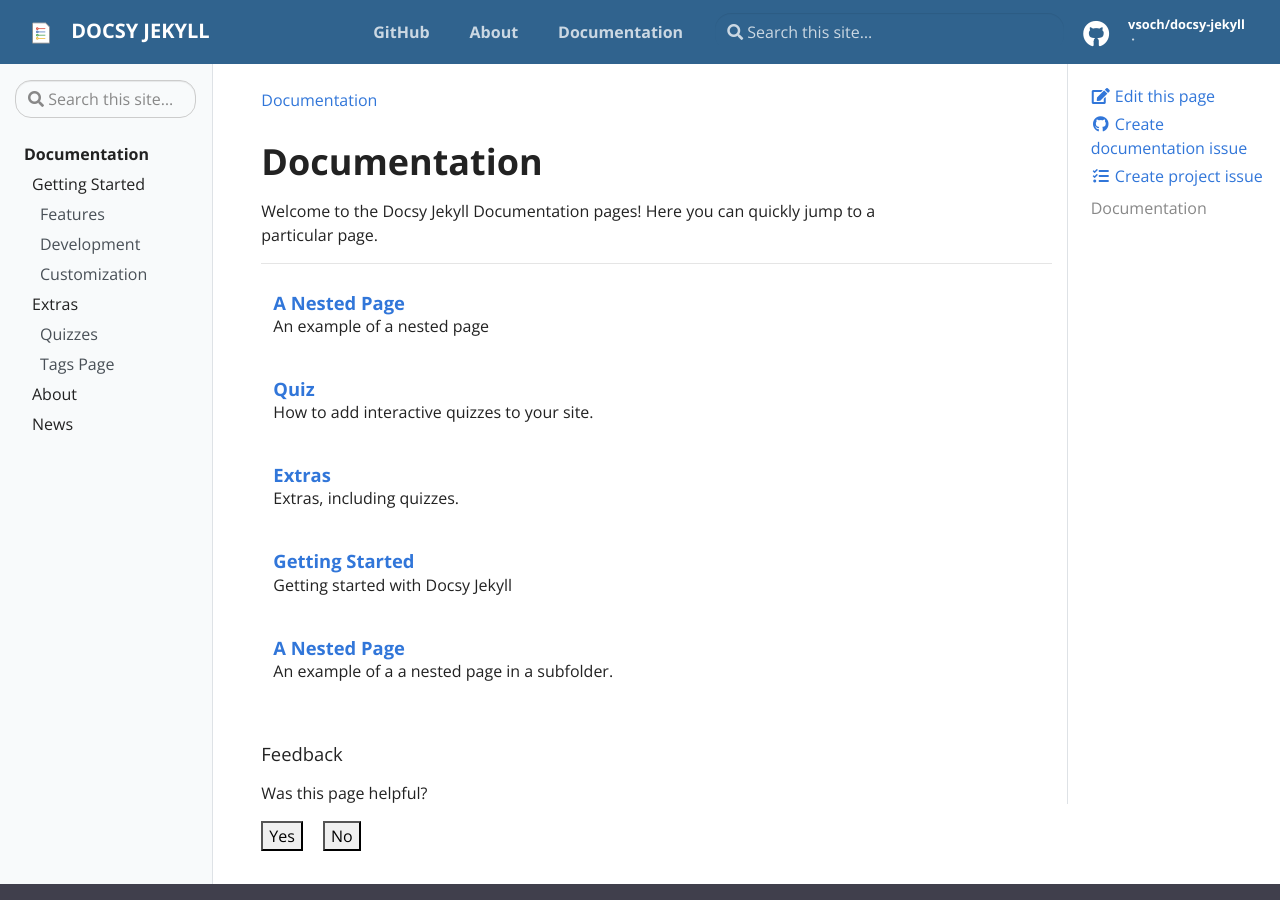
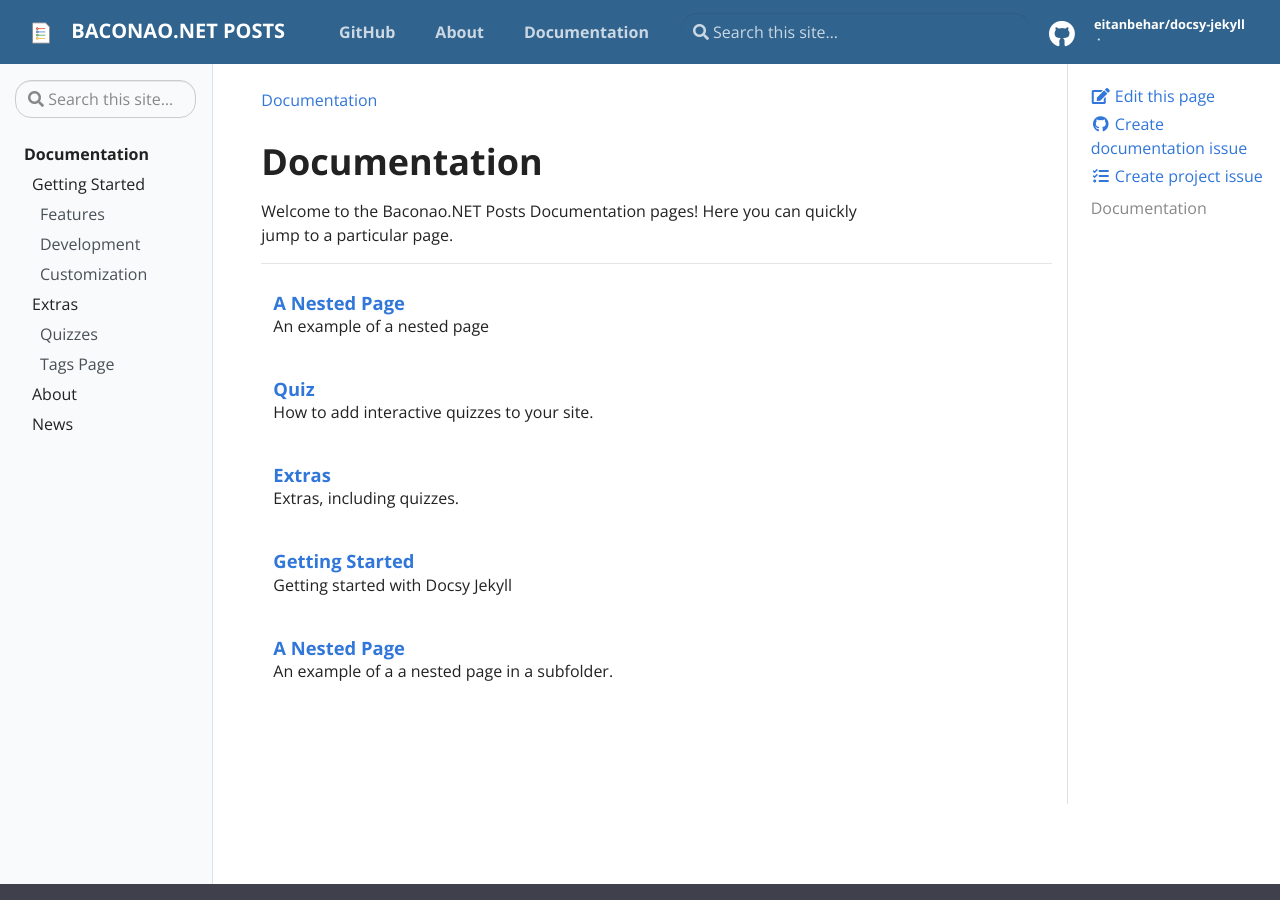
Before and after one commit to eitanbehar/docsy-jekyll, a Jekyll site: the page built from pages/docs.md, in a window 1280 px wide and 900 px high. Built offline with Jekyll 4.4.1, drawn with Linux system fonts in a browser that asks for light colours; some of the changed text lies outside the part shown.

Commit message:
update config

```diff
--- a/_config.yml
+++ b/_config.yml
@@ -14,32 +14,32 @@
 # You can create any custom variable you would like, and they will be accessible
 # in the templates via {{ site.myvariable }}.
 
-title: Docsy Jekyll
-email: your-email@domain.com
-author: Dinosaur Avocado
+title: Baconao.NET Posts
+email: info@baconao.net
+author: Baconao.NET
 description: > # this means to ignore newlines until "baseurl:"
   Write an awesome description for your new site here. You can edit this
   line in _config.yml. It will appear in your document head meta (for
   Google search results) and in your feed.xml site description.
 
 # DO NOT CHANGE THE LINE OF THIS FILE without editing .circleci/circle_urls.sh
-baseurl: "/docsy-jekyll" # the subpath of your site, e.g. /blog
+baseurl: "/posts" # the subpath of your site, e.g. /blog
 
 # This is mostly for testing
-url: "https://vsoch.github.io" # the base hostname & protocol for your site
+url: "https://localhost:4000" # the base hostname & protocol for your site
 
 # Social (First three Required)
-repo: "https://github.com/vsoch/docsy-jekyll"
-github_user: "vsoch"
+repo: "https://github.com/eitanbehar/docsy-jekyll"
+github_user: "eitanbehar"
 github_repo: "docsy-jekyll"
 
 # Optional
-twitter: vsoch
-linkedin: vsochat
-dockerhub: vanessa
+twitter: na
+linkedin: na
+dockerhub: na
 
 # Should there be feedback buttons at the bottom of pages?
-feedback: true
+feedback: false
 
 # Link to a privacy policy in footer, uncomment and define if wanted
 # privacy: https://domain.com/privacy
```
